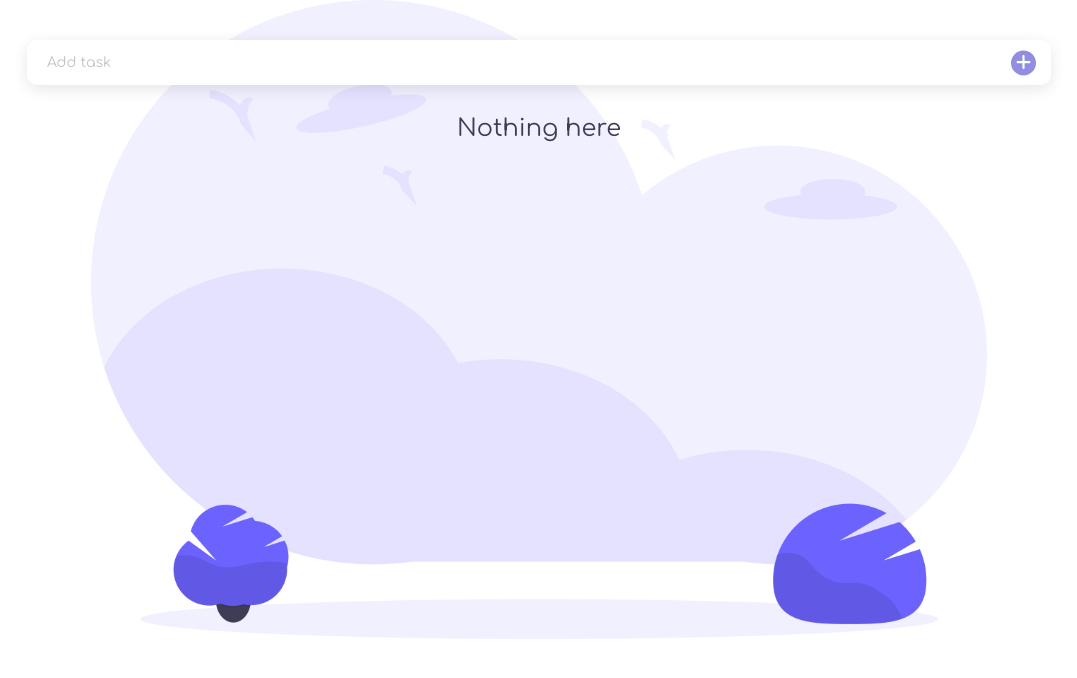
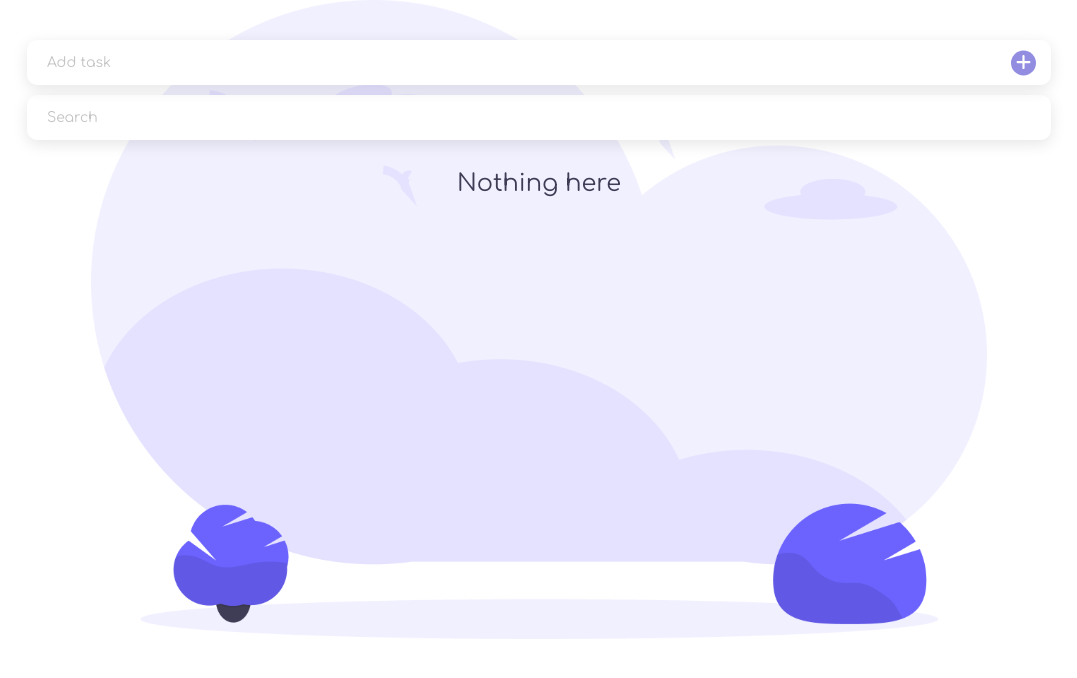
Before and after one commit to LordProche/react-todo, a React (Create React App) app: page / in a window 1280 px wide. Shown: the top 678 px of the page, without its empty margins (101-1178 px from the left). Built offline with nearby package versions, Linux system fonts and the light colour scheme.

Commit message:
Control form decomposition

```diff
--- a/src/components/ControlForm/ControlForm.jsx
+++ b/src/components/ControlForm/ControlForm.jsx
@@ -1,41 +1,15 @@
-import React, {useState} from 'react';
-
-import {addTask} from "../../redux/tasksSlice";
-import {useDispatch} from "react-redux";
-
-import Input from "../UI/Input/Input";
-import PlusButton from "../UI/PlusButton/PlusButton";
+import React from 'react';
 
 import styles from './ControlForm.module.css';
 
+import TaskInput from "../TaskInput/TaskInput";
+import TaskFilter from "../TaskFilter/TaskFIlter";
+
 const ControlForm = () => {
-    const dispatch = useDispatch()
-    const [newTaskTitle, setNewTaskTitle] = useState('')
-
-    const createTask = () => {
-        dispatch(addTask(newTaskTitle))
-        setNewTaskTitle('')
-    }
-
-    const addTaskByEnter = (e) => {
-        if(e.key === 'Enter' && newTaskTitle){
-           createTask()
-        }
-    }
-
     return (
         <div className={styles.form}>
-            <Input
-                placeholder='Add task'
-                value={newTaskTitle}
-                onChange={(e) => setNewTaskTitle(e.target.value)}
-                onKeyDown={addTaskByEnter}
-                className={styles.task_input}
-            >
-                <PlusButton disabled={!newTaskTitle} onClick={createTask}/>
-            </Input>
-
-            {/*<Input placeholder='Search' onChange={(e) => console.log(e.target.value)} style={{marginTop: '10px'}}/>*/}
+            <TaskInput/>
+            <TaskFilter/>
         </div>
     );
 };
--- a/src/components/ControlForm/ControlForm.module.css
+++ b/src/components/ControlForm/ControlForm.module.css
@@ -11,12 +11,3 @@
     top:50%;
     transform: translateY(-50%);
 }
-
-.task_input{
-    margin-top:40px;
-    position:relative;
-}
-
-.task_input input{
-    width:100%;
-}
--- /dev/null
+++ b/src/components/TaskFilter/TaskFIlter.jsx
@@ -0,0 +1,11 @@
+import React from 'react';
+import Input from "../UI/Input/Input";
+import styles from "./TaskFilter.module.css";
+
+const TaskFilter = () => {
+    return (
+        <Input className={styles.filter_input} placeholder='Search'/>
+    );
+};
+
+export default TaskFilter;
--- /dev/null
+++ b/src/components/TaskFilter/TaskFilter.module.css
@@ -0,0 +1,7 @@
+.filter_input{
+    margin-top:10px;
+}
+
+.filter_input input{
+    width:100%;
+}
--- /dev/null
+++ b/src/components/TaskInput/TaskInput.jsx
@@ -0,0 +1,36 @@
+import React, {useState} from 'react';
+import styles from "./TaskInput.module.css";
+import PlusButton from "../UI/PlusButton/PlusButton";
+import Input from "../UI/Input/Input";
+import {useDispatch} from "react-redux";
+import {addTask} from "../../redux/tasksSlice";
+
+const TaskInput = () => {
+    const dispatch = useDispatch()
+    const [newTaskTitle, setNewTaskTitle] = useState('')
+
+    const createTask = () => {
+        dispatch(addTask(newTaskTitle))
+        setNewTaskTitle('')
+    }
+
+    const addTaskByEnter = (e) => {
+        if(e.key === 'Enter' && newTaskTitle){
+            createTask()
+        }
+    }
+
+    return (
+        <Input
+            placeholder='Add task'
+            value={newTaskTitle}
+            onChange={(e) => setNewTaskTitle(e.target.value)}
+            onKeyDown={addTaskByEnter}
+            className={styles.task_input}
+        >
+            <PlusButton disabled={!newTaskTitle} onClick={createTask}/>
+        </Input>
+    );
+};
+
+export default TaskInput;
--- /dev/null
+++ b/src/components/TaskInput/TaskInput.module.css
@@ -0,0 +1,7 @@
+.task_input{
+    margin-top:40px;
+    position:relative;
+}
+.task_input input{
+    width:100%;
+}
```
